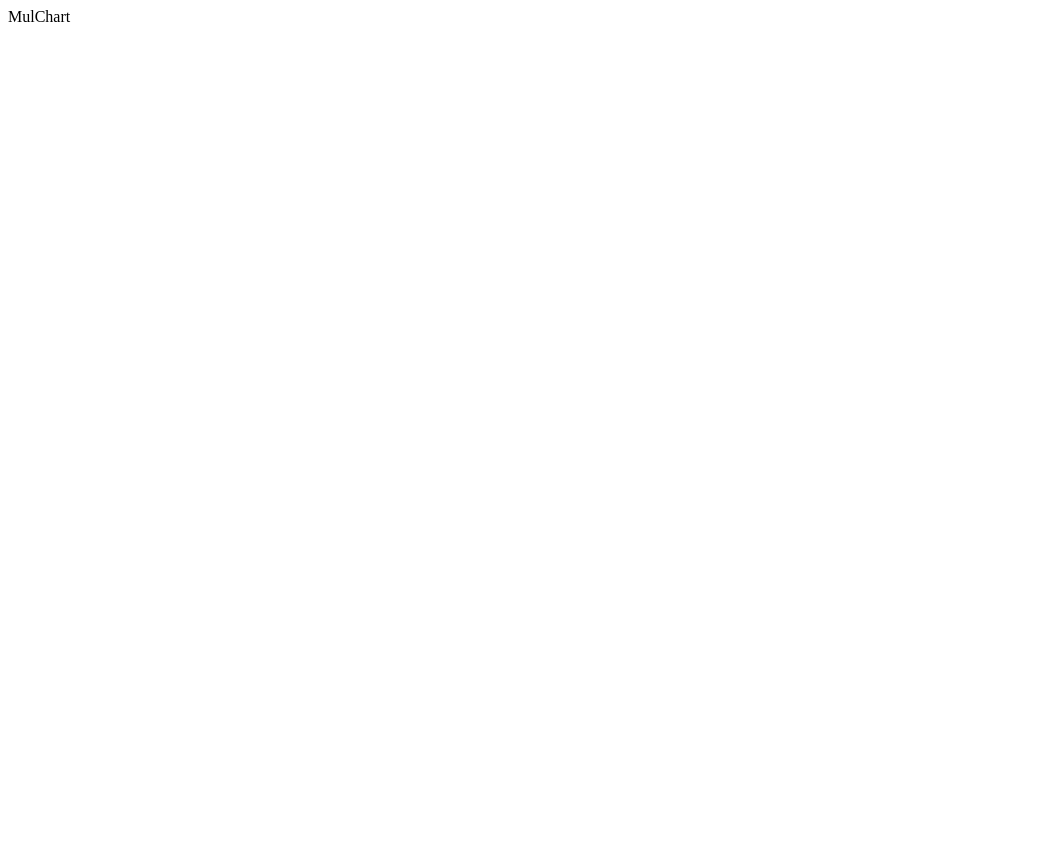
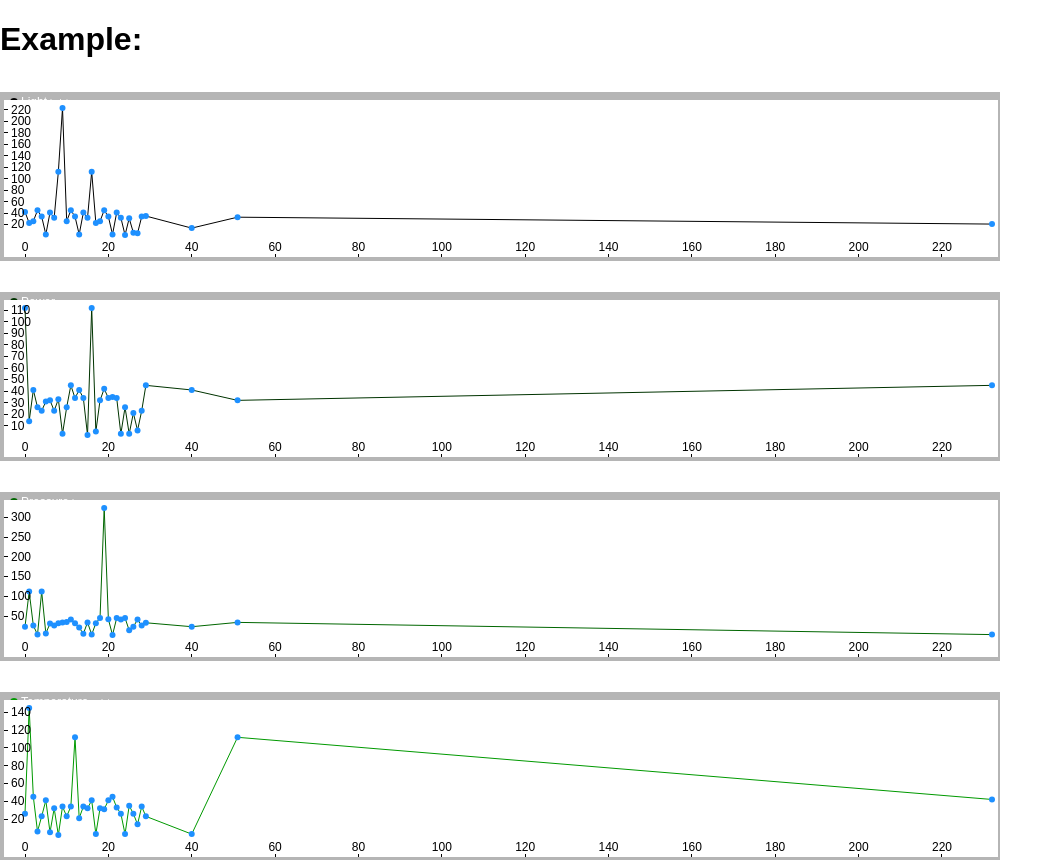
Before and after one commit to mygoare/mulChart, a website: page index.html in a window 1280 px wide. Shown: the whole page, without its empty margins (0-1063 px from the left). Before the commit the page ends 800 px from the top, so only its background shows below. Drawn offline with Linux system fonts and the light colour scheme.

Commit message:
gh-pages

```diff
--- a/index.html
+++ b/index.html
@@ -1 +1,68 @@
-MulChart
+<!DOCTYPE html>
+<html>
+<head lang="en">
+    <meta charset="UTF-8">
+    <title>D3</title>
+    <link rel="stylesheet" href="./normalize.min.css"/>
+    <script src="lib/d3.js"></script>
+    <script src="app/mulChart.js"></script>
+    <link rel="stylesheet" href="mulChart.css"/>
+</head>
+<body>
+<h1>Example:</h1>
+<div id="example"></div>
+<div id="do"></div>
+<script>
+    var a = ["Jan 2000", "Feb 2000", "Mar 2000", "Apr 2000", "May 2000", "Jun 2000", "Jul 2000", "Aug 2000", "Sep 2000", "Oct 2000", "Nov 2000", "Dec 2000", "Jan 2001", "Feb 2001", "Mar 2001", "Apr 2001", "May 2001", "Jun 2001", "Jul 2001", "Aug 2001", "Sep 2001", "Oct 2001", "Nov 2001", "Dec 2001", "Jan 2002", "Feb 2002", "Mar 2002", "Apr 2002", "May 2002", "Jun 2002", "Jul 2002", "Aug 2002", "Sep 2002"];
+    var b = [];
+
+    a.forEach(function(v, i){b.push (d3.time.format('%b %Y').parse(v))});
+
+    console.log(b);
+
+    var data = {
+        //  todo: category, alias, unit etc.
+//        category: 'date',
+        x: [0, 1, 2, 3, 4, 5, 6, 7, 8, 9, 10, 11, 12, 13, 14, 15, 16, 17, 18, 19, 20, 21, 22, 23, 24, 25, 26, 27, 28, 29, 40, 51, 232], // probably timestamps
+//        x: b,
+        y: [
+            [42, 23, 26, 45, 34, 3, 41, 32, 112, 223, 26, 45, 34, 3, 41, 32, 112, 23, 26, 45, 34, 3, 41, 32, 2, 31, 6, 5, 34, 35, 14, 33, 21],
+            [112, 14, 41, 26, 23, 31, 32, 23, 33, 3, 26, 45, 34, 41, 34, 2, 112, 5, 32, 42, 34, 35, 34, 3, 26, 3, 21, 6, 23, 45, 41, 32, 45],
+            [23, 112, 26, 3, 112, 6, 31, 26, 32, 34, 35, 41, 32, 21, 5, 34, 3, 32, 45, 324, 42, 2, 45, 41, 45, 14, 23, 41, 26, 33, 23, 34, 3],
+            [26, 145, 45, 6, 23, 41, 5, 32, 2, 34, 23, 34, 112, 21, 34, 32, 41, 3, 32, 31, 41, 45, 33, 26, 3, 35, 26, 14, 34, 23, 3, 112, 42]
+        ],
+        alias: ['Light', 'Power', 'Pressure', 'Temperature'],
+        unit:  ['kelvin', 'watt', 'hpa', 'celsius']
+    };
+
+    var myChart = mulChart.generate(
+            {
+                bindto: '#example',
+                data: data,
+                size:
+                {
+                    width: 1000,
+                    height: 200
+                }
+            }
+    );
+
+/*
+    How to redraw mulChart
+    Two ways to redraw:
+    1.  myChart.size({width: 600}).redraw();
+
+    2.  myChart.redraw(
+        {
+            bindto: '#do',
+            data: {},
+            size: {width: 600}
+            color: {
+                pattern: ['green', 'yellow', 'dark']
+            }
+        });
+*/
+
+</script>
+</body>
+</html>
```
Also changed, not shown: index.requirejs.html (renamed from example.requirejs.html).
